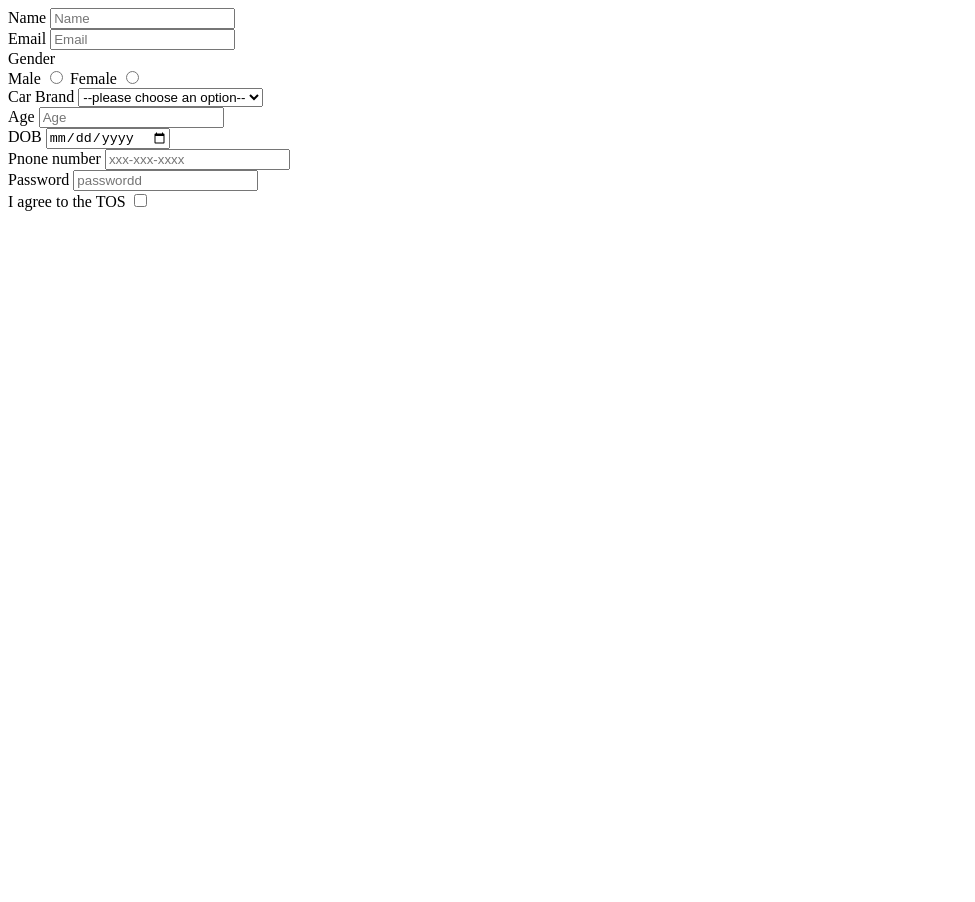
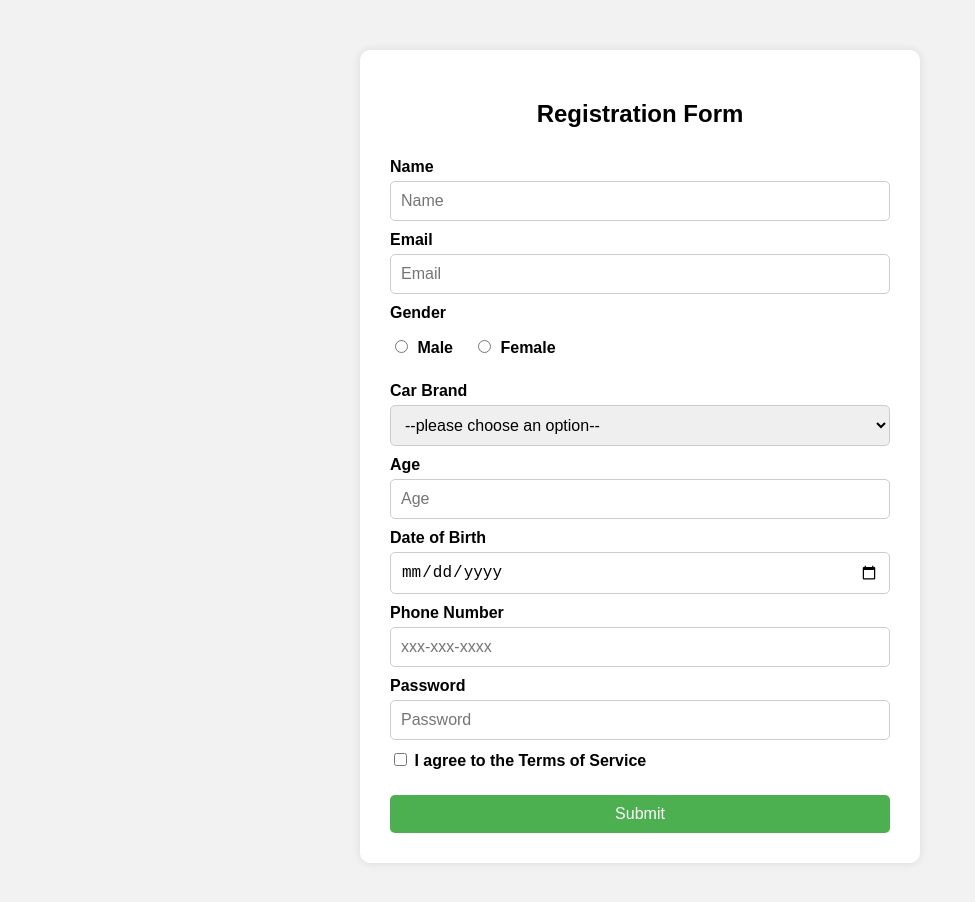
Before and after one commit to acciojob/signup-form-car-ganeshbodakhe24, a website: page main.html in a window 1280 px wide. Shown: the whole page, without its empty margins (0-975 px from the left). Before the commit the page ends 800 px from the top, so only its background shows below. Drawn offline with Linux system fonts and the light colour scheme.

Commit message:
created a submission

```diff
--- a/main.html
+++ b/main.html
@@ -1,53 +1,53 @@
 <!DOCTYPE html>
-
-<html>
-
+<html lang="en">
 <head>
+	<meta charset="UTF-8">
+	<title>Registration Form</title>
 	<link rel="stylesheet" href="styles.css">
 </head>
+<body>
+	<div class="container">
+		<h2>Registration Form</h2>
+		<form method="post">
+			<label for="name">Name</label>
+			<input type="text" name="name" id="name" required placeholder="Name">
 
-<body>
-	<form method='post'>
-		<label for="name">Name</label>
-		<input type="text" required id="name" placeholder="Name">
-		<br>
-		<label for="Email">Email</label>
-		<input type="email" required id="email" placeholder="Email">
-		<br>
-		<label for="gender">Gender</label><br>
-		<label for="gender_m">Male</label>
-		<input name='gender' type="radio" value="gender_m" id="gender_m">
-		<label for="gender_f">Female</label>
-		<input name="gender" type="radio" value="gender_f" id="gender_f">
-		<br>
-		<label for="cars">Car Brand</label>
-		<select name="cars" id="cars" required >
-			<option value="--please choose an option--">--please choose an option--</option>
-			<option value="bugati">Bugati</option>
-		</select>
-		<br>
-		<label for="age">Age</label>
-		<input type="number" required id="age" placeholder="Age">
-		<br>
-		<label for="dob">DOB</label>
-		<input type="date" id="dob" required>
-		<br>
-		<label for="tel">Pnone number</label>
-		<input type="tel" id="tel" placeholder="xxx-xxx-xxxx">
-		<br>
-		<label for="password">Password</label>
-		<input type="password" required id="password" placeholder="passwordd">
-		<br>
-		<label for="tos" >I agree to the TOS</label>
-		<input type="checkbox" required id="tos">
+			<label for="email">Email</label>
+			<input type="email" name="email" id="email" required placeholder="Email">
 
+			<label>Gender</label>
+			<div class="gender-options">
+				<label for="gender_m"><input name="gender" type="radio" value="male" id="gender_m"> Male</label>
+				<label for="gender_f"><input name="gender" type="radio" value="female" id="gender_f"> Female</label>
+			</div>
 
-	</form>
-	<!-- the entire body must be written by student -->
-    <script type="text/javascript" src="./script.js">
-</script>
+			<label for="cars">Car Brand</label>
+			<select name="cars" id="cars" required>
+				<option value="">--please choose an option--</option>
+				<option value="bugatti">Bugatti</option>
+				<option value="tesla">Tesla</option>
+				<option value="bmw">BMW</option>
+				<option value="audi">Audi</option>
+			</select>
 
+			<label for="age">Age</label>
+			<input type="number" name="age" id="age" required placeholder="Age">
+
+			<label for="dob">Date of Birth</label>
+			<input type="date" name="dob" id="dob" required>
+
+			<label for="tel">Phone Number</label>
+			<input type="tel" name="tel" id="tel" placeholder="xxx-xxx-xxxx" pattern="[0-9]{3}-[0-9]{3}-[0-9]{4}">
+
+			<label for="password">Password</label>
+			<input type="password" name="password" id="password" required placeholder="Password">
+
+			<label><input type="checkbox" name="tos" id="tos" required> I agree to the Terms of Service</label>
+
+			<button type="submit">Submit</button>
+		</form>
+	</div>
+
+	<script src="script.js"></script>
 </body>
-
-
 </html>
--- a/styles.css
+++ b/styles.css
@@ -1,2 +1,61 @@
+body {
+	font-family: Arial, sans-serif;
+	background-color: #f2f2f2;
+	margin: 0;
+	padding: 0;
+}
 
-/* Your CSS Code here. */
+.container {
+	max-width: 500px;
+	margin: 50px auto;
+	background-color: white;
+	padding: 30px;
+	border-radius: 10px;
+	box-shadow: 0 0 10px rgba(0, 0, 0, 0.1);
+}
+
+h2 {
+	text-align: center;
+	margin-bottom: 20px;
+}
+
+form {
+	display: flex;
+	flex-direction: column;
+}
+
+label {
+	margin-top: 10px;
+	margin-bottom: 5px;
+	font-weight: bold;
+}
+
+input, select, button {
+	padding: 10px;
+	border: 1px solid #ccc;
+	border-radius: 5px;
+	font-size: 1rem;
+}
+
+input[type="radio"] {
+	margin-right: 5px;
+}
+
+.gender-options {
+	display: flex;
+	gap: 20px;
+	margin-bottom: 10px;
+}
+
+button {
+	margin-top: 20px;
+	background-color: #4CAF50;
+	color: white;
+	border: none;
+	cursor: pointer;
+	transition: background-color 0.3s;
+}
+
+button:hover {
+	background-color: #45a049;
+}
```
